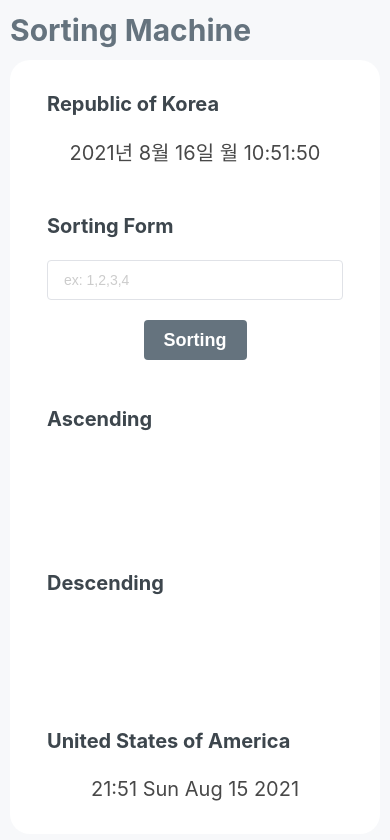
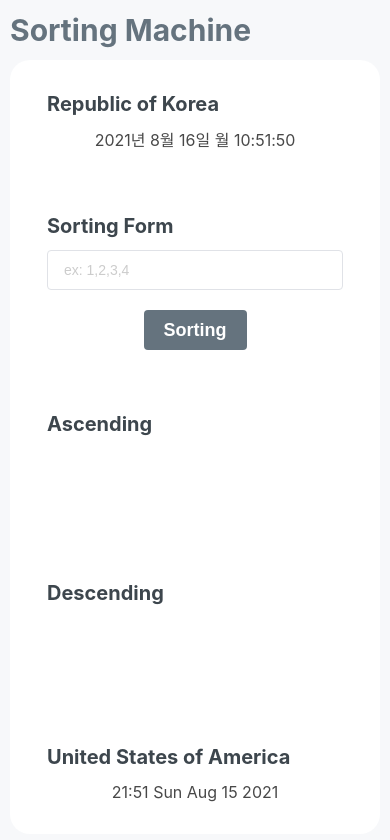
Before and after one commit to jtwjs/solarconnect-assignment2, a React (Create React App) app: page / in a window 390 px wide. Shown: the top 840 px of the page. Built offline with nearby package versions, Linux system fonts and the light colour scheme.

Commit message:
docs: 모바일 반응형 css 수정

```diff
--- a/src/Components/Field.js
+++ b/src/Components/Field.js
@@ -20,4 +20,8 @@ const StyledTitle = styled.h3`
   font-size: 20px;
   font-weight: 700;
   color: ${({ theme }) => theme.color.blueGreyDark};
+
+  @media screen and ${({ theme }) => theme.device.mobile} {
+    margin-bottom: 10px;
+  }
 `;
--- a/src/Components/Timer.js
+++ b/src/Components/Timer.js
@@ -76,4 +76,8 @@ const PrintDate = styled.div`
   background-color: ${({ theme }) => theme.color.white};
   font-size: 2rem;
   text-align: center;
+
+  @media screen and ${({ theme }) => theme.device.mobile} {
+    font-size: 1.6rem;
+  }
 `;
```
